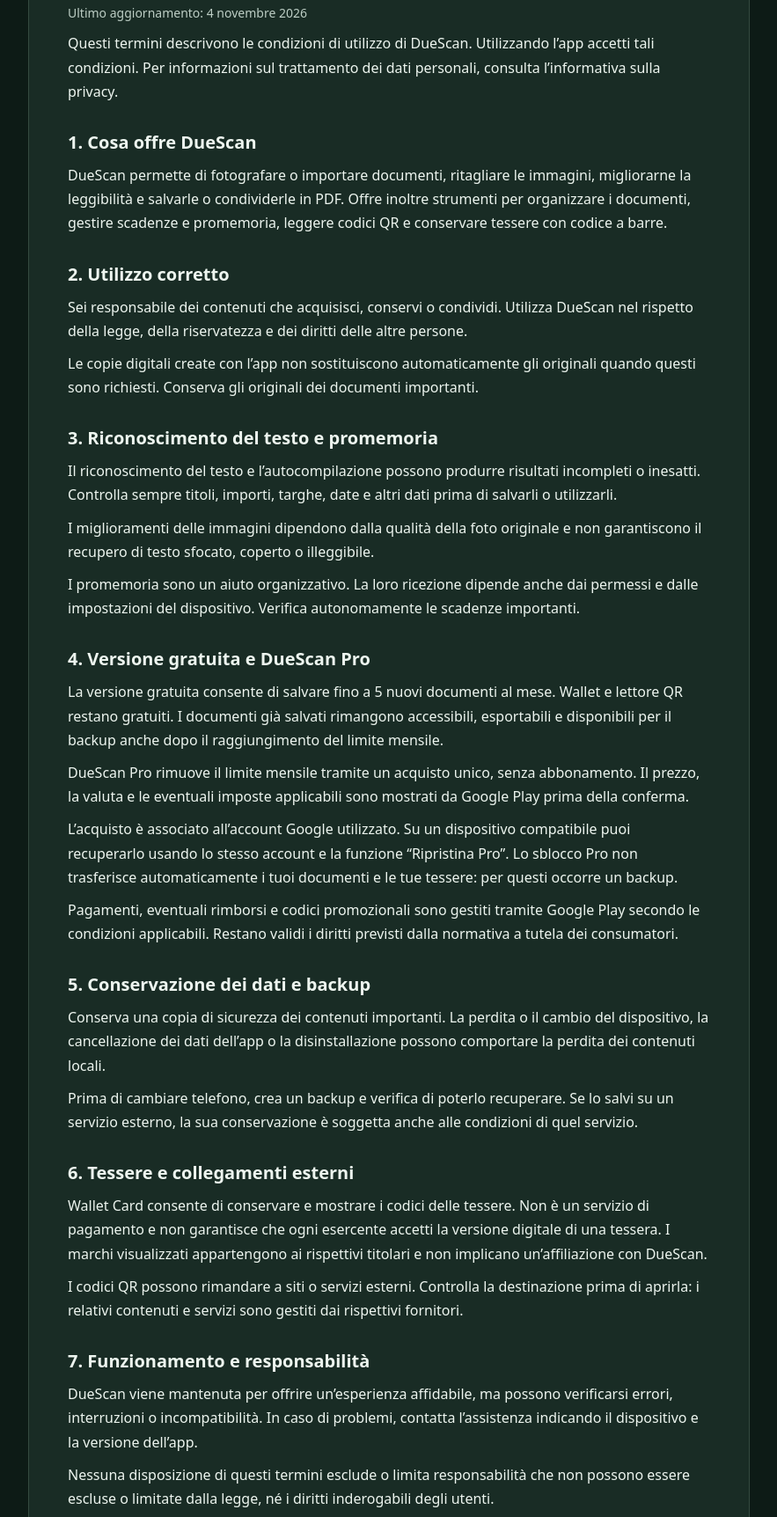
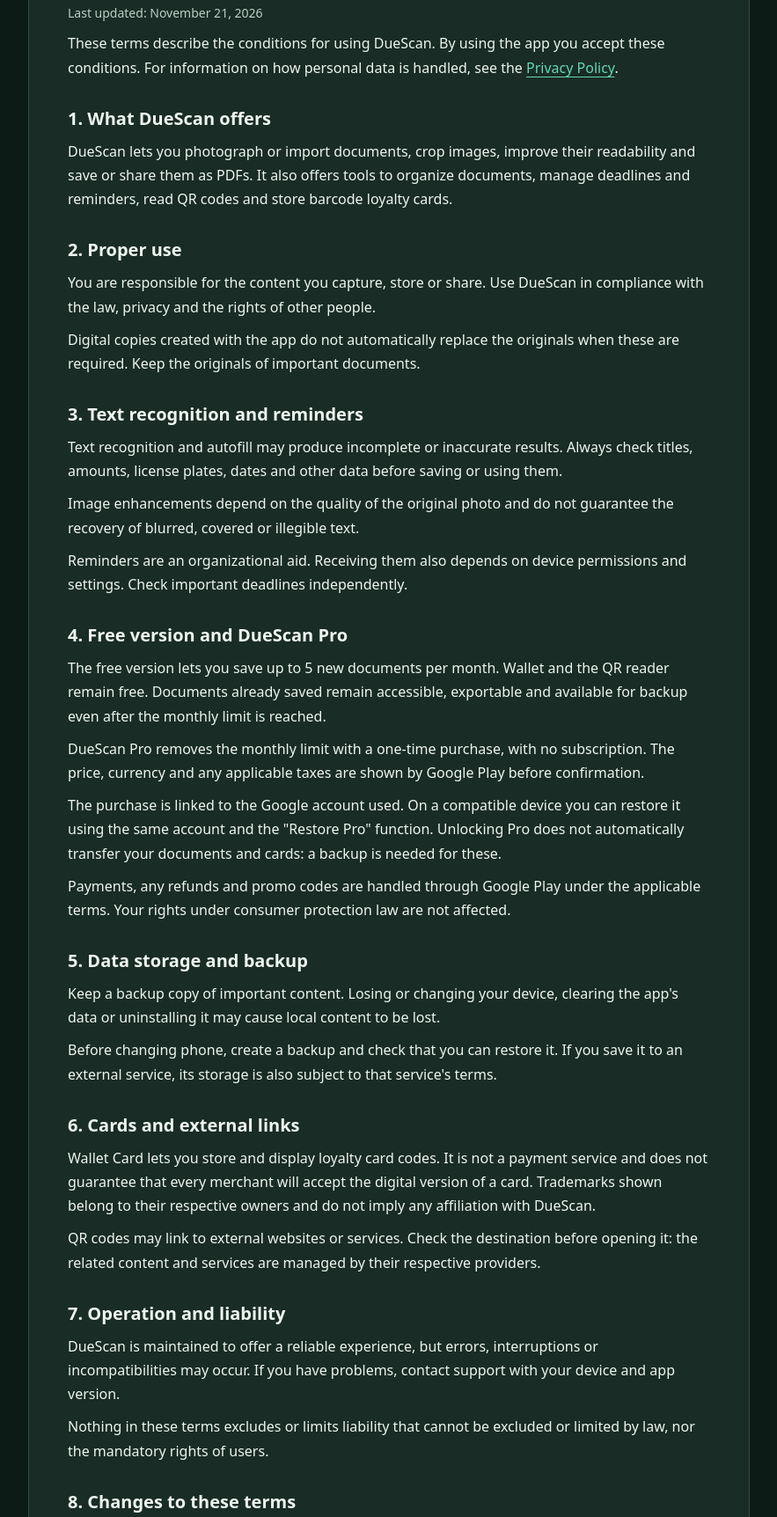
Before and after one commit to ingEnricoGiorgi/ingenricogiorgi.github.io, a plain HTML site: page termini-di-servizio/duescan.html in a window 1280 px wide. Shown: the part 215-1939 px from the top of the page at 88% size, without its empty margins (198-1081 px from the left). Drawn offline with Linux system fonts and the light colour scheme.

Commit message:
Translate DueScan terms from Italian to English

```diff
--- a/termini-di-servizio/duescan.html
+++ b/termini-di-servizio/duescan.html
@@ -1,11 +1,11 @@
 <!DOCTYPE html>
-<html lang="it">
+<html lang="en">
 <head>
   <meta charset="UTF-8">
   <meta name="viewport" content="width=device-width, initial-scale=1">
   <meta name="color-scheme" content="dark">
-  <meta name="description" content="Termini di servizio di DueScan.">
-  <title>Termini di servizio — DueScan</title>
+  <meta name="description" content="Terms of Service for DueScan.">
+  <title>Terms of Service — DueScan</title>
 
   <style>
     :root {
@@ -93,142 +93,139 @@
 
 <body>
   <header class="container">
-    <a class="brand" href="./index.html">DueScan</a>
+    <a class="brand" href="/">DueScan</a>
   </header>
 
   <main class="container">
-    <h1>Termini di servizio</h1>
-    <p class="updated">Ultimo aggiornamento: 4 novembre 2026</p>
+    <h1>Terms of Service</h1>
+    <p class="updated">Last updated: November 21, 2026</p>
 
     <p>
-      Questi termini descrivono le condizioni di utilizzo di DueScan.
-      Utilizzando l’app accetti tali condizioni. Per informazioni sul
-      trattamento dei dati personali, consulta l’informativa sulla privacy.
+      These terms describe the conditions for using DueScan.
+      By using the app you accept these conditions. For information on
+      how personal data is handled, see the
+      <a href="/privacy/duescan/">Privacy Policy</a>.
     </p>
 
-    <h2>1. Cosa offre DueScan</h2>
+    <h2>1. What DueScan offers</h2>
     <p>
-      DueScan permette di fotografare o importare documenti, ritagliare
-      le immagini, migliorarne la leggibilità e salvarle o condividerle
-      in PDF. Offre inoltre strumenti per organizzare i documenti,
-      gestire scadenze e promemoria, leggere codici QR e conservare
-      tessere con codice a barre.
+      DueScan lets you photograph or import documents, crop images,
+      improve their readability and save or share them as PDFs.
+      It also offers tools to organize documents, manage deadlines
+      and reminders, read QR codes and store barcode loyalty cards.
     </p>
 
-    <h2>2. Utilizzo corretto</h2>
+    <h2>2. Proper use</h2>
     <p>
-      Sei responsabile dei contenuti che acquisisci, conservi o condividi.
-      Utilizza DueScan nel rispetto della legge, della riservatezza e
-      dei diritti delle altre persone.
+      You are responsible for the content you capture, store or share.
+      Use DueScan in compliance with the law, privacy and the rights
+      of other people.
     </p>
     <p>
-      Le copie digitali create con l’app non sostituiscono automaticamente
-      gli originali quando questi sono richiesti. Conserva gli originali
-      dei documenti importanti.
+      Digital copies created with the app do not automatically replace
+      the originals when these are required. Keep the originals of
+      important documents.
     </p>
 
-    <h2>3. Riconoscimento del testo e promemoria</h2>
+    <h2>3. Text recognition and reminders</h2>
     <p>
-      Il riconoscimento del testo e l’autocompilazione possono produrre
-      risultati incompleti o inesatti. Controlla sempre titoli, importi,
-      targhe, date e altri dati prima di salvarli o utilizzarli.
+      Text recognition and autofill may produce incomplete or inaccurate
+      results. Always check titles, amounts, license plates, dates and
+      other data before saving or using them.
     </p>
     <p>
-      I miglioramenti delle immagini dipendono dalla qualità della foto
-      originale e non garantiscono il recupero di testo sfocato,
-      coperto o illeggibile.
+      Image enhancements depend on the quality of the original photo
+      and do not guarantee the recovery of blurred, covered or
+      illegible text.
     </p>
     <p>
-      I promemoria sono un aiuto organizzativo. La loro ricezione dipende
-      anche dai permessi e dalle impostazioni del dispositivo. Verifica
-      autonomamente le scadenze importanti.
+      Reminders are an organizational aid. Receiving them also depends
+      on device permissions and settings. Check important deadlines
+      independently.
     </p>
 
-    <h2>4. Versione gratuita e DueScan Pro</h2>
+    <h2>4. Free version and DueScan Pro</h2>
     <p>
-      La versione gratuita consente di salvare fino a 5 nuovi documenti
-      al mese. Wallet e lettore QR restano gratuiti. I documenti già
-      salvati rimangono accessibili, esportabili e disponibili per
-      il backup anche dopo il raggiungimento del limite mensile.
+      The free version lets you save up to 5 new documents per month.
+      Wallet and the QR reader remain free. Documents already saved
+      remain accessible, exportable and available for backup even
+      after the monthly limit is reached.
     </p>
     <p>
-      DueScan Pro rimuove il limite mensile tramite un acquisto unico,
-      senza abbonamento. Il prezzo, la valuta e le eventuali imposte
-      applicabili sono mostrati da Google Play prima della conferma.
+      DueScan Pro removes the monthly limit with a one-time purchase,
+      with no subscription. The price, currency and any applicable
+      taxes are shown by Google Play before confirmation.
     </p>
     <p>
-      L’acquisto è associato all’account Google utilizzato. Su un
-      dispositivo compatibile puoi recuperarlo usando lo stesso
-      account e la funzione “Ripristina Pro”.
-      Lo sblocco Pro non trasferisce automaticamente i tuoi documenti
-      e le tue tessere: per questi occorre un backup.
+      The purchase is linked to the Google account used. On a compatible
+      device you can restore it using the same account and the
+      "Restore Pro" function. Unlocking Pro does not automatically
+      transfer your documents and cards: a backup is needed for these.
     </p>
     <p>
-      Pagamenti, eventuali rimborsi e codici promozionali sono gestiti
-      tramite Google Play secondo le condizioni applicabili.
-      Restano validi i diritti previsti dalla normativa a tutela
-      dei consumatori.
+      Payments, any refunds and promo codes are handled through
+      Google Play under the applicable terms. Your rights under
+      consumer protection law are not affected.
     </p>
 
-    <h2>5. Conservazione dei dati e backup</h2>
+    <h2>5. Data storage and backup</h2>
     <p>
-      Conserva una copia di sicurezza dei contenuti importanti.
-      La perdita o il cambio del dispositivo, la cancellazione dei
-      dati dell’app o la disinstallazione possono comportare la perdita
-      dei contenuti locali.
+      Keep a backup copy of important content. Losing or changing
+      your device, clearing the app's data or uninstalling it may
+      cause local content to be lost.
     </p>
     <p>
-      Prima di cambiare telefono, crea un backup e verifica di poterlo
-      recuperare. Se lo salvi su un servizio esterno, la sua conservazione
-      è soggetta anche alle condizioni di quel servizio.
+      Before changing phone, create a backup and check that you can
+      restore it. If you save it to an external service, its storage
+      is also subject to that service's terms.
     </p>
 
-    <h2>6. Tessere e collegamenti esterni</h2>
+    <h2>6. Cards and external links</h2>
     <p>
-      Wallet Card consente di conservare e mostrare i codici delle tessere.
-      Non è un servizio di pagamento e non garantisce che ogni esercente
-      accetti la versione digitale di una tessera.
-      I marchi visualizzati appartengono ai rispettivi titolari e non
-      implicano un’affiliazione con DueScan.
+      Wallet Card lets you store and display loyalty card codes.
+      It is not a payment service and does not guarantee that every
+      merchant will accept the digital version of a card.
+      Trademarks shown belong to their respective owners and do not
+      imply any affiliation with DueScan.
     </p>
     <p>
-      I codici QR possono rimandare a siti o servizi esterni.
-      Controlla la destinazione prima di aprirla: i relativi contenuti
-      e servizi sono gestiti dai rispettivi fornitori.
+      QR codes may link to external websites or services.
+      Check the destination before opening it: the related content
+      and services are managed by their respective providers.
     </p>
 
-    <h2>7. Funzionamento e responsabilità</h2>
+    <h2>7. Operation and liability</h2>
     <p>
-      DueScan viene mantenuta per offrire un’esperienza affidabile,
-      ma possono verificarsi errori, interruzioni o incompatibilità.
-      In caso di problemi, contatta l’assistenza indicando il dispositivo
-      e la versione dell’app.
+      DueScan is maintained to offer a reliable experience,
+      but errors, interruptions or incompatibilities may occur.
+      If you have problems, contact support with your device
+      and app version.
     </p>
     <p>
-      Nessuna disposizione di questi termini esclude o limita
-      responsabilità che non possono essere escluse o limitate
-      dalla legge, né i diritti inderogabili degli utenti.
+      Nothing in these terms excludes or limits liability that
+      cannot be excluded or limited by law, nor the mandatory
+      rights of users.
     </p>
 
-    <h2>8. Aggiornamenti dei termini</h2>
+    <h2>8. Changes to these terms</h2>
     <p>
-      Questi termini possono essere aggiornati per riflettere modifiche
-      dell’app o requisiti normativi. La versione aggiornata sarà
-      pubblicata su questa pagina con la relativa data.
-      Le modifiche rilevanti saranno comunicate con modalità adeguate.
+      These terms may be updated to reflect changes to the app or
+      legal requirements. The updated version will be published on
+      this page with its date. Material changes will be communicated
+      in an appropriate way.
     </p>
 
-    <h2>9. Contatti</h2>
+    <h2>9. Contact</h2>
     <p>
-      Per assistenza o domande su questi termini:
-      <a href="mailto:EMAIL_DI_ASSISTENZA">EMAIL_DI_ASSISTENZA</a>.
+      For support or questions about these terms:
+      <a href="mailto:venginoads@gmail.com">venginoads@gmail.com</a>.
     </p>
   </main>
 
   <footer class="container">
     <span>© DueScan</span>
-    <a href="./index.html">Home</a>
-    <a href="./privacy.html">Privacy</a>
+    <a href="/">Home</a>
+    <a href="/privacy/duescan/">Privacy</a>
   </footer>
 </body>
 </html>
```
